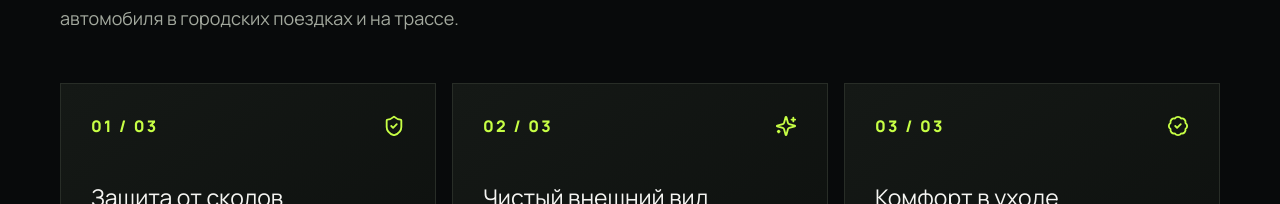
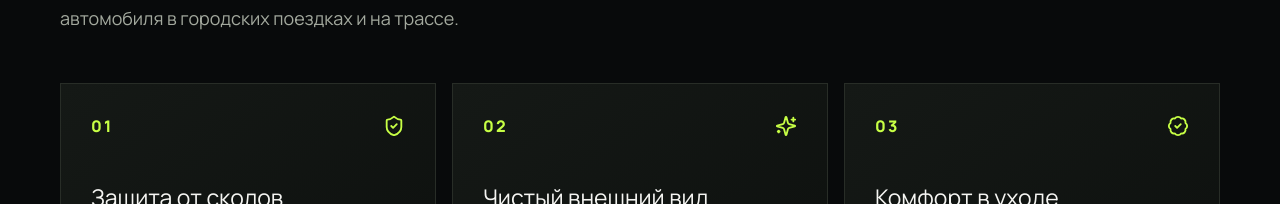
Before and after one commit to glepandos/xyi, a Next.js app: page / in a window 1280 px wide. Shown: the part 1027-1231 px from the top of the page. Built offline with nearby package versions, Linux system fonts and the light colour scheme.

Commit message:
Remove slash and total from company card numbers

```diff
--- a/app/page.tsx
+++ b/app/page.tsx
@@ -52,7 +52,7 @@ export default function Home() {
             <p className="muted">Защитная плёнка помогает сохранить заводское покрытие и внешний вид автомобиля в городских поездках и на трассе.</p>
           </div>
           <div className="grid3">
-            {benefits.map((item) => { const Icon = item.icon; return <article className="panel" key={item.number}><div className="flex items-center justify-between"><span className="panel-number">{item.number} / 03</span><Icon color="#c7ff45" size={22}/></div><h3>{item.title}</h3><p>{item.text}</p></article>; })}
+            {benefits.map((item) => { const Icon = item.icon; return <article className="panel" key={item.number}><div className="flex items-center justify-between"><span className="panel-number">{item.number}</span><Icon color="#c7ff45" size={22}/></div><h3>{item.title}</h3><p>{item.text}</p></article>; })}
           </div>
         </div>
       </section>
```
